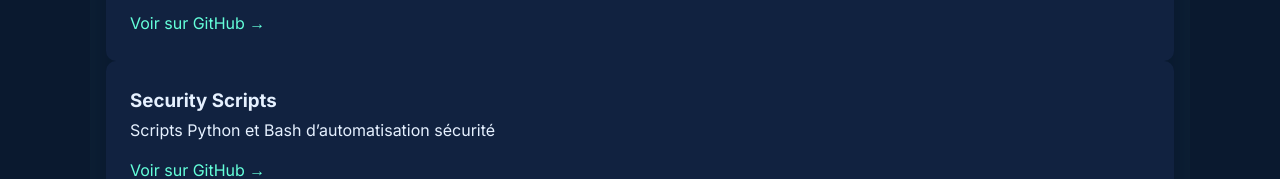
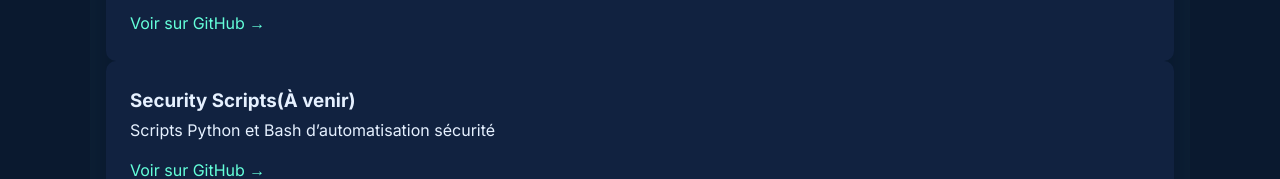
Before and after one commit to loic-lokossou/loic-lokossou.github.io, a plain HTML site: page index.html in a window 1280 px wide. Shown: the part 1161-1340 px from the top of the page. Drawn offline with Linux system fonts and the light colour scheme.

Commit message:
Update index.html

```diff
--- a/index.html
+++ b/index.html
@@ -318,7 +318,7 @@
     </div>
 
     <div class="repo-card">
-        <h3>Security Scripts</h3>
+        <h3>Security Scripts(À venir)</h3>
         <p>Scripts Python et Bash d’automatisation sécurité</p>
         <a href="https://github.com/loic-lokossou/security-scripts" target="_blank">
             Voir sur GitHub →
```
